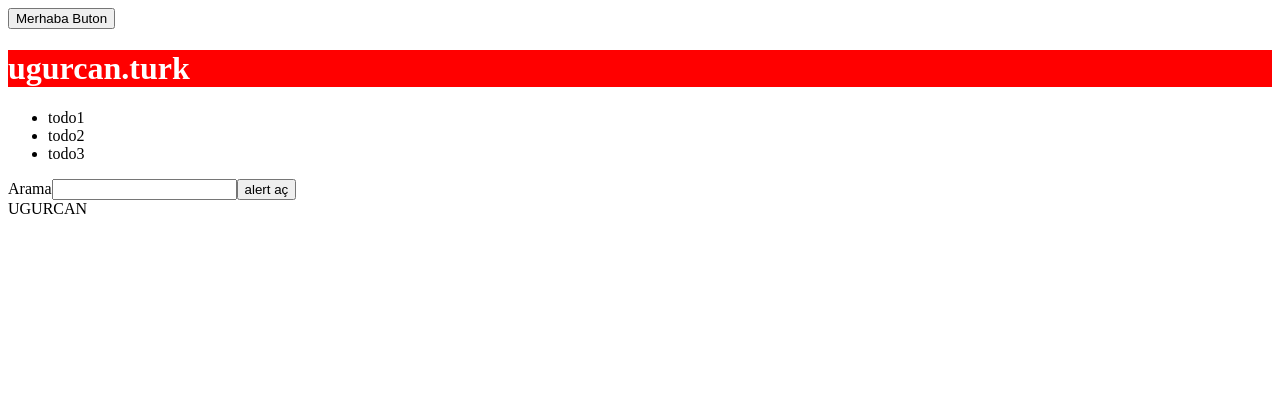
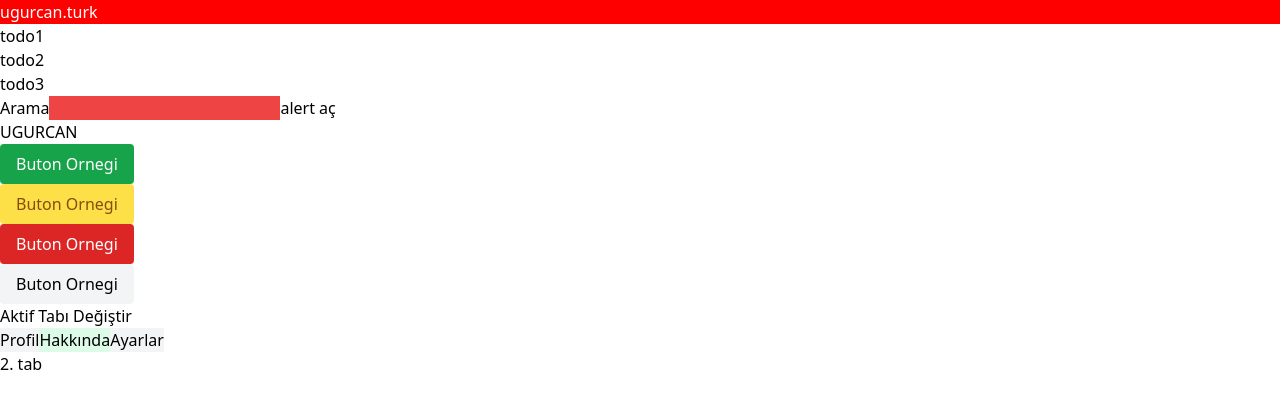
Before and after one commit to uct-trk/React-bootcamp, a React (Create React App) app: page / in a window 1280 px wide. Shown: the top 408 px of the page. Built offline with nearby package versions, Linux system fonts and the light colour scheme.

Commit message:
props, children, useState

```diff
--- a/package.json
+++ b/package.json
@@ -7,6 +7,7 @@
     "@testing-library/react": "^13.3.0",
     "@testing-library/user-event": "^13.5.0",
     "bootstrap": "^5.2.0",
+    "classnames": "^2.3.1",
     "react": "^18.2.0",
     "react-bootstrap": "^2.4.0",
     "react-dom": "^18.2.0",
@@ -38,5 +39,10 @@
       "last 1 firefox version",
       "last 1 safari version"
     ]
+  },
+  "devDependencies": {
+    "autoprefixer": "^10.4.7",
+    "postcss": "^8.4.14",
+    "tailwindcss": "^3.1.6"
   }
 }
--- /dev/null
+++ b/postcss.config.js
@@ -0,0 +1,6 @@
+module.exports = {
+  plugins: {
+    tailwindcss: {},
+    autoprefixer: {},
+  },
+}
--- a/src/App.js
+++ b/src/App.js
@@ -1,11 +1,11 @@
 import "./style.scss";
-import { createElement } from "react";
-
-function Button(props) {
-  return <button>{props.text}</button>;
-}
-
+//import { createElement } from "react";
+import Button from "./components/Button";
+import "./tailwind.css";
+import Tab from "./components/Tab";
+import { useState } from "react";
 function App() {
+  const [activeTab, setActiveTab] = useState(1);
   const todos = ["todo1", "todo2", "todo3"];
   /* create element yontemiyle eleman oluşturma
   const h1 = createElement("h1", null, "ugurcan.com");
@@ -33,7 +33,6 @@ function App() {
   /* JSX */
   return (
     <>
-      <Button text="Merhaba Buton" />
       <main id="main" className="test">
         <h1 style={{ background: "red", color: "white" }}>ugurcan.turk</h1>
         <ul>
@@ -42,11 +41,24 @@ function App() {
           ))}
         </ul>
         <label htmlFor="search">Arama</label>
-        <input type="text" name="search" id="search" />
+        <input className="bg-red-500" type="text" name="search" id="search" />
         <button onClick={showAlert}>alert aç</button>
         <br />
         {name.toUpperCase()}
       </main>
+      <Button variant="success">Buton Ornegi</Button>
+      <Button variant="warning">Buton Ornegi</Button>
+      <Button variant="danger">Buton Ornegi</Button>
+      <Button variant="default">Buton Ornegi</Button>
+
+      <div>
+        <button onClick={() => setActiveTab(2)}>Aktif Tabı Değiştir</button>
+        <Tab activeTab={activeTab} setActiveTab={setActiveTab}>
+          <Tab.Panel title="Profil">1. tab</Tab.Panel>
+          <Tab.Panel title="Hakkında">2. tab</Tab.Panel>
+          <Tab.Panel title="Ayarlar">3. tab</Tab.Panel>
+        </Tab>
+      </div>
     </>
   );
 }
--- /dev/null
+++ b/src/components/Button.js
@@ -0,0 +1,16 @@
+import React from 'react'
+import classNames from 'classnames'
+function Button({ children, variant }) {
+    console.log(children)
+    return (
+        <button className={classNames({
+            "p-4 h-10 flex items-center rounded": true,
+            "bg-gray-100": variant === 'default',
+            "bg-green-600 text-white": variant === "success",
+            "bg-red-600 text-white": variant === "danger",
+            "bg-yellow-300 text-yellow-800": variant === "warning"
+        })}>{children}</button>
+    )
+}
+
+export default Button
--- /dev/null
+++ b/src/components/Tab.js
@@ -0,0 +1,19 @@
+function Tab({ children, activeTab, setActiveTab }) {
+    return (
+        <>
+            <nav>{children.map((tab, index) => (
+                <button onClick={() => setActiveTab(index)} className={activeTab === index ? 'bg-green-100' : 'bg-gray-100'} key={index}>{tab.props.title}</button>
+            ))}</nav>
+            <div>{children[activeTab]}</div>
+        </>
+    )
+}
+
+Tab.Panel = function ({ children }) {
+    console.log(children)
+    return (
+        <div>{children}</div>
+    )
+}
+
+export default Tab
--- /dev/null
+++ b/src/tailwind.css
@@ -0,0 +1,3 @@
+@tailwind base;
+@tailwind components;
+@tailwind utilities;
--- /dev/null
+++ b/tailwind.config.js
@@ -0,0 +1,8 @@
+/** @type {import('tailwindcss').Config} */
+module.exports = {
+  content: ["./src/**/*.{html,js}"],
+  theme: {
+    extend: {},
+  },
+  plugins: [],
+}
```
Also changed, not shown: 1 other file (tests, documents, lock files or other folders).
